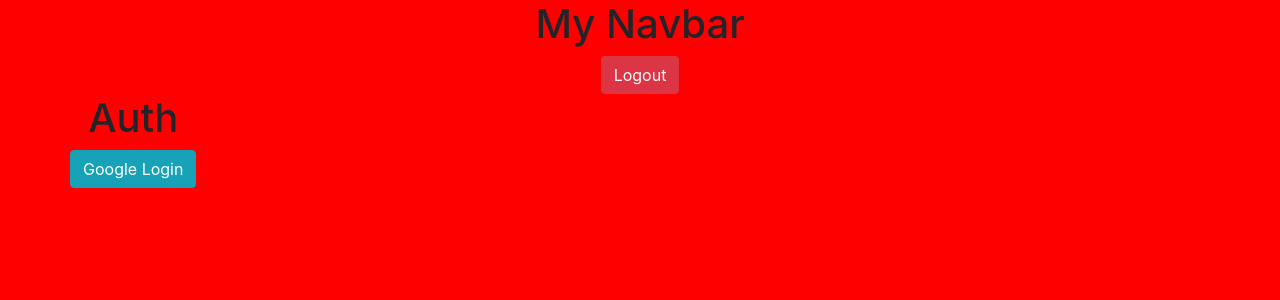
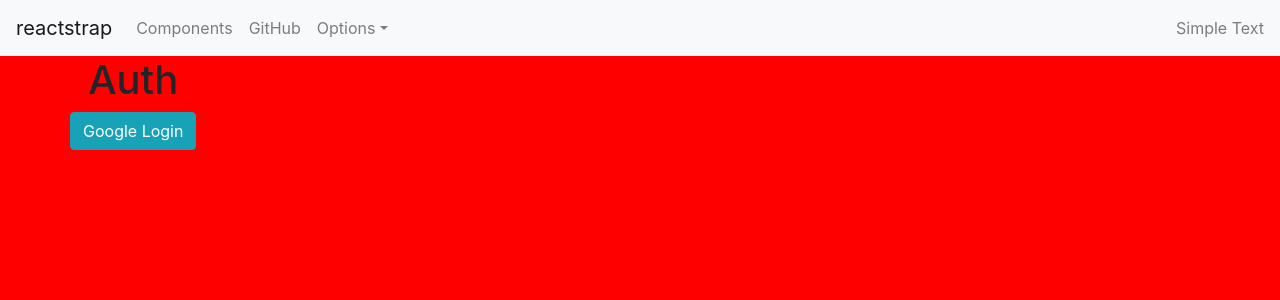
Before and after one commit to davideverett89/scatt-surprise, a React (Create React App) app: page /auth in a window 1280 px wide. Shown: the top 300 px of the page. Built offline with nearby package versions, Linux system fonts and the light colour scheme; no server answers.

Commit message:
Added reactstrap navbar.

```diff
--- a/package.json
+++ b/package.json
@@ -13,7 +13,8 @@
     "react": "^16.13.1",
     "react-dom": "^16.13.1",
     "react-router-dom": "^5.2.0",
-    "react-scripts": "3.4.1"
+    "react-scripts": "3.4.1",
+    "reactstrap": "^8.4.1"
   },
   "scripts": {
     "start": "react-scripts start",
--- a/src/components/shared/MyNavBar/MyNavBar.js
+++ b/src/components/shared/MyNavBar/MyNavBar.js
@@ -1,21 +1,78 @@
 
 import React from 'react';
+
+import {
+  Collapse,
+  Navbar,
+  NavbarToggler,
+  NavbarBrand,
+  Nav,
+  NavItem,
+  NavLink,
+  UncontrolledDropdown,
+  DropdownToggle,
+  DropdownMenu,
+  DropdownItem,
+  NavbarText,
+} from 'reactstrap';
+
 import firebase from 'firebase/app';
 import 'firebase/auth';
 
 import './MyNavBar.scss';
 
 class MyNavbar extends React.Component {
+  state={
+    isOpen: false,
+  }
+
   logMeOut = (e) => {
     e.preventDefault();
     firebase.auth().signOut();
   }
 
+  toggle = () => {
+    this.setState({ isOpen: !this.state.isOpen });
+  }
+
   render() {
+    const { isOpen } = this.state;
     return (
       <div className="myNavbar">
-        <h1>My Navbar</h1>
-        <button className="btn btn-danger" onClick={this.logMeOut}>Logout</button>
+        {/* <h1>My Navbar</h1>
+        <button className="btn btn-danger" onClick={this.logMeOut}>Logout</button> */}
+        <Navbar color="light" light expand="md">
+          <NavbarBrand href="/">reactstrap</NavbarBrand>
+          <NavbarToggler onClick={this.toggle} />
+          <Collapse isOpen={isOpen} navbar>
+            <Nav className="mr-auto" navbar>
+              <NavItem>
+                <NavLink href="/components/">Components</NavLink>
+              </NavItem>
+              <NavItem>
+                <NavLink href="https://github.com/reactstrap/reactstrap">GitHub</NavLink>
+              </NavItem>
+              <UncontrolledDropdown nav inNavbar>
+                <DropdownToggle nav caret>
+                  Options
+                </DropdownToggle>
+                <DropdownMenu right>
+                  <DropdownItem>
+                    Option 1
+                  </DropdownItem>
+                  <DropdownItem>
+                    Option 2
+                  </DropdownItem>
+                  <DropdownItem divider />
+                  <DropdownItem>
+                    Reset
+                  </DropdownItem>
+                </DropdownMenu>
+              </UncontrolledDropdown>
+            </Nav>
+            <NavbarText>Simple Text</NavbarText>
+          </Collapse>
+        </Navbar>
       </div>
     );
   }
```
Also changed, not shown: 1 other file (tests, documents, lock files or other folders).
